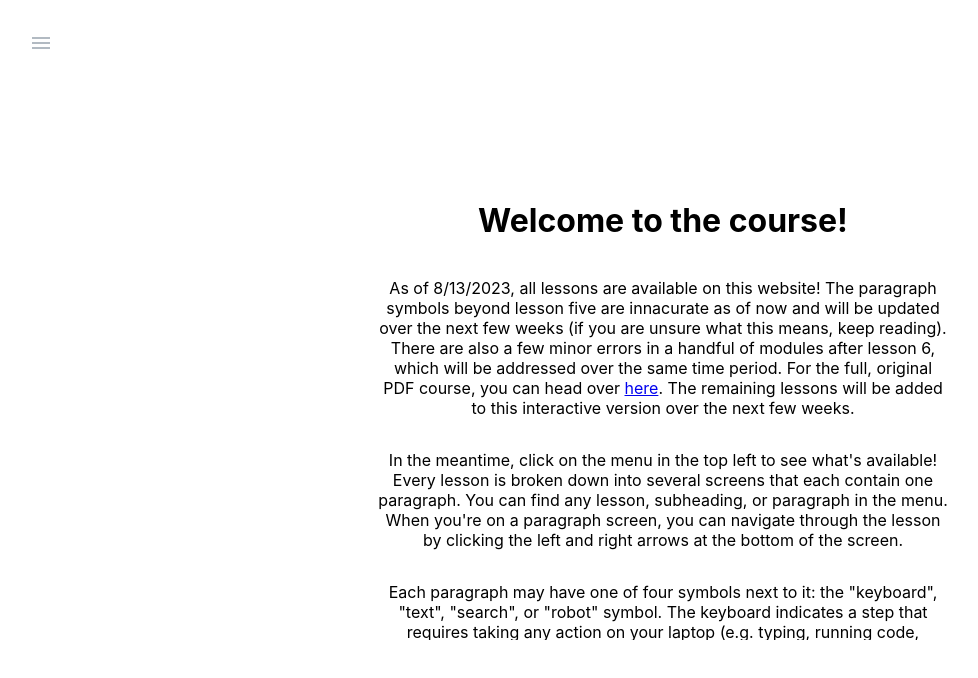
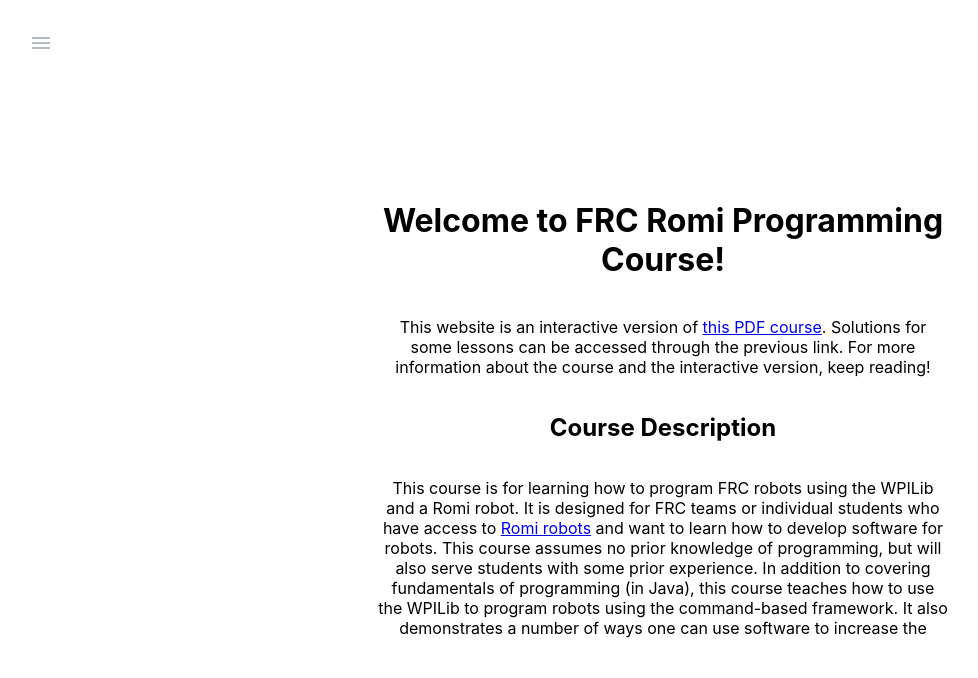
Before and after one commit to milligansarah/interactive-romi-robot-course, a React (Create React App) app: page / in a window 1280 px wide. Shown: the top 678 px of the page, without its empty margins (7-985 px from the left). Built offline with nearby package versions, Linux system fonts and the light colour scheme.

Commit message:
Updated home page

```diff
--- a/src/Components/HomeComponent.tsx
+++ b/src/Components/HomeComponent.tsx
@@ -7,9 +7,13 @@
             <SideNavigationComponent currentLesson={1}/>
             <div className='screenContentContainer'>
                 <div id='homeText' className='textContainer'>
-                    <h1>Welcome to the course!</h1>
-                    <p>As of 8/13/2023, all lessons are available on this website! The paragraph symbols beyond lesson five are innacurate as of now and will be updated over the next few weeks (if you are unsure what this means, keep reading). There are also a few minor errors in a handful of modules after lesson 6, which will be addressed over the same time period. For the full, original PDF course, you can head over <a href='https://github.com/czbeatty/FRC-Romi-Programming-Course' target='_blank'>here</a>. The remaining lessons will be added to this interactive version over the next few weeks.</p>
-                    <p>In the meantime, click on the menu in the top left to see what's available! Every lesson is broken down into several screens that each contain one paragraph. You can find any lesson, subheading, or paragraph in the menu. When you're on a paragraph screen, you can navigate through the lesson by clicking the left and right arrows at the bottom of the screen.</p>
+                    <h1>Welcome to FRC Romi Programming Course!</h1>
+                    <p>This website is an interactive version of <a href='https://github.com/czbeatty/FRC-Romi-Programming-Course' target='_blank'>this PDF course</a>. Solutions for some lessons can be accessed through the previous link. For more information about the course and the interactive version, keep reading!</p>
+                    <h2>Course Description</h2>
+                    <p>This course is for learning how to program FRC robots using the WPILib and a Romi robot. It is designed for FRC teams or individual students who have access to <a href='https://www.pololu.com/product/4022'>Romi robots</a> and want to learn how to develop software for robots. This course assumes no prior knowledge of programming, but will also serve students with some prior experience. In addition to covering fundamentals of programming (in Java), this course teaches how to use the WPILib to program robots using the command-based framework. It also demonstrates a number of ways one can use software to increase the competitiveness of a robot, using practical examples that could easily be applied to FRC. Because this course uses the WPILib, projects done for this course could easily be transferred to a full-size FRC robot with only minimal changes. If all the projects in this course were applied to a robot, it would lead to a significant advantage in drivability as compared to default drive code, and provide basic autonomous capabilities, but this course stops short of advanced concepts such as motion profiling.</p>
+                    <p>The course can be completed with a few hours a week over the course of a fall pre-season. Students on teams with few or no programming mentors can do this course without any adult help. FRC teams in such a position can use this to develop a few students into programmers and kickstart their programming teams. Teams that already have a number of programming students and/or mentors can use it as a way to train new students or as an introduction to more advanced concepts. Teams that already have software curriculums may find individual lessons, projects, or examples beneficial.</p>
+                    <h2>About the Interactive Version</h2>
+                    <p>If this is your first time here, click on the menu in the top left to get started. Every lesson is broken down into several screens that each contain about one paragraph of content. You can find any lesson, subheading, or paragraph in the menu. When you're on a paragraph screen, you can navigate through the lesson by clicking the left and right arrows at the bottom of the screen.</p>
                     <p>Each paragraph may have one of four symbols next to it: the "keyboard", "text", "search", or "robot" symbol. The keyboard indicates a step that requires taking any action on your laptop (e.g. typing, running code, opening a link); The text icon means you only need to read the paragraph; the search symbol tells you to find something in your code, but not to make any changes; and the robot indicates any direct interaction with the romi. Use these icons while taking the course to gain a sense of what each paragraph is asking of you before you even begin reading or to find a paragraph that you completed previously. Think you messed up a step earlier in the lesson? You can efficiently backtrack by skipping over all of the "text" and "search" paragraphs—and studying the "keyboard" sections more closely.</p>
                     <p>The goal of this is to make <a href='https://github.com/czbeatty/FRC-Romi-Programming-Course' target='_blank'>the original PDF course</a> easier to absorb and navigate. As someone who took the course myself and is now helping others through it, I can see this reducing the overall time to completion and improving the general experience of those taking the course. Feedback from students in-person is already leading to further developments in this interactive version, but if you discovered this online and have suggestions, please don't hesitate to open an issue on <a href='https://github.com/milligansarah/interactive-romi-robot-course' target='_blank'>this GitHub repository</a></p>
                     <p>Good luck!</p>
```
